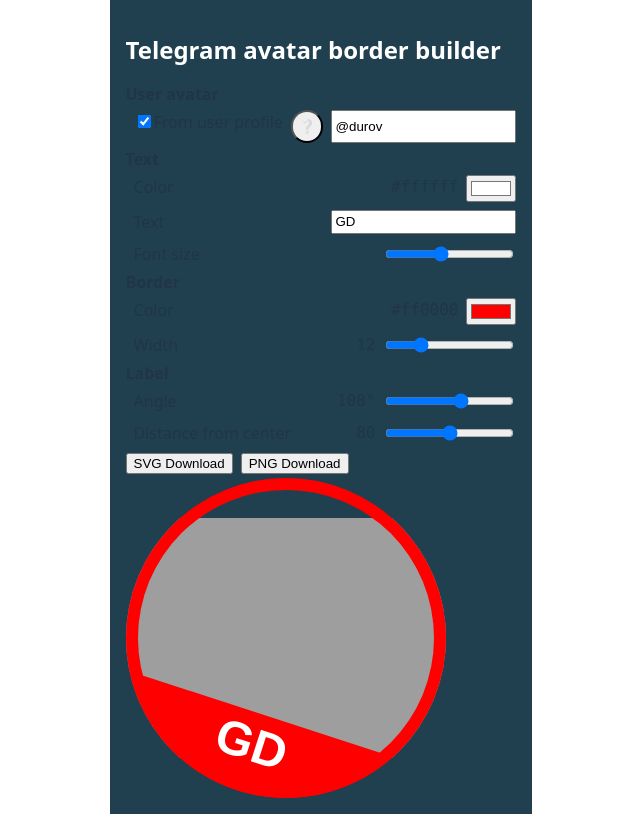
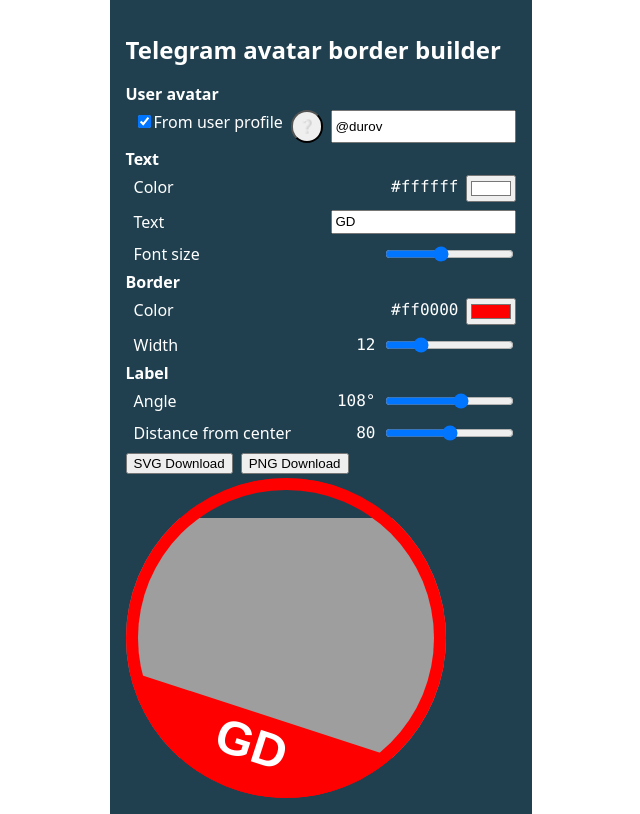
Before and after one commit to Rubyroidas/tgavatar, a React (Vite) app: page / in a window 1280 px wide. Shown: the whole page, without its empty margins (319-959 px from the left). Built offline with nearby package versions, Linux system fonts and the light colour scheme.

Commit message:
fix light theme text color

```diff
--- a/src/index.css
+++ b/src/index.css
@@ -29,7 +29,7 @@
 
 @media (prefers-color-scheme: light) {
     :root {
-        color: #213547;
+        color: #ffffff;
         background-color: #ffffff;
     }
 }
```
